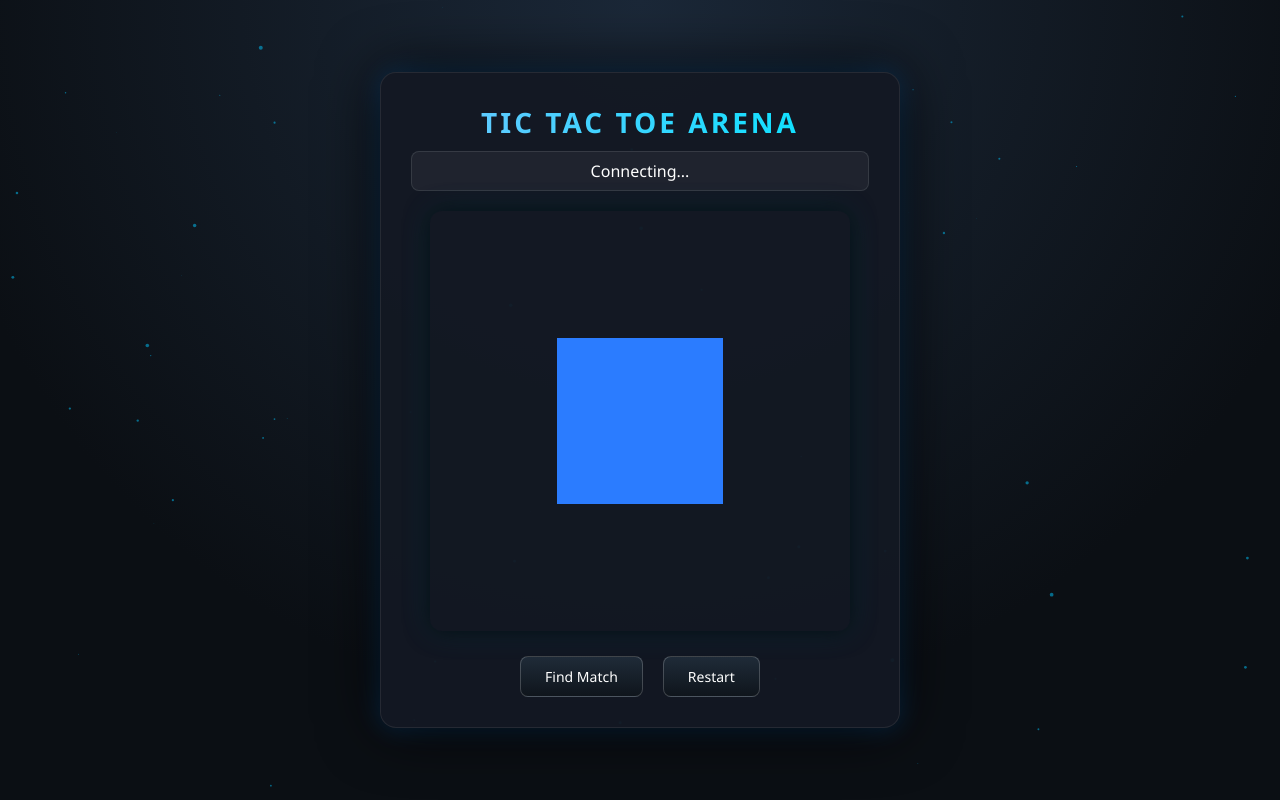
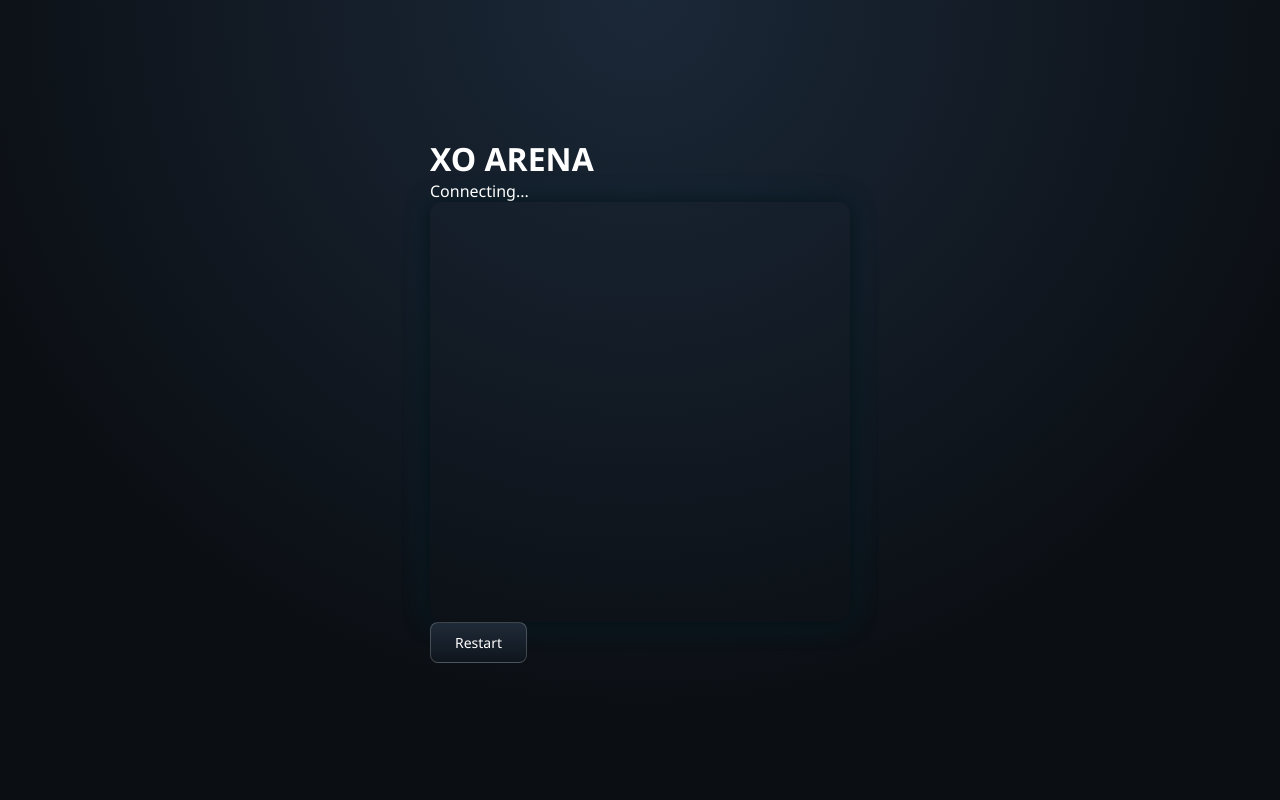
Before and after one commit to Xelaris-bit/xo, a website: page XO/public/index.html in a window 1280 px wide. Drawn offline with nearby package versions, Linux system fonts and the light colour scheme.

Commit message:
Update index.html

```diff
--- a/XO/public/index.html
+++ b/XO/public/index.html
@@ -1,32 +1,24 @@
-
 <!DOCTYPE html>
 <html>
 <head>
+
 <meta charset="UTF-8">
-<title>Tic Tac Toe Arena</title>
+<title>XO Arena</title>
 <link rel="stylesheet" href="style.css">
-<script src="https://cdn.jsdelivr.net/npm/three@0.158.0/build/three.min.js"></script>
+
 </head>
 
 <body>
 
-<canvas id="bg"></canvas>
+<div class="container">
 
-<div class="game-wrapper">
+<h1 class="title">XO ARENA</h1>
 
-<div class="top-bar">
-<h1 class="game-title">TIC TAC TOE ARENA</h1>
-<div id="status" class="status">Connecting...</div>
-</div>
+<div id="status">Connecting...</div>
 
-<div class="game-panel">
 <div id="board"></div>
-</div>
 
-<div class="bottom-bar">
-<button class="btn">Find Match</button>
-<button class="btn" onclick="location.reload()">Restart</button>
-</div>
+<button onclick="restartGame()" class="btn">Restart</button>
 
 </div>
 
```
